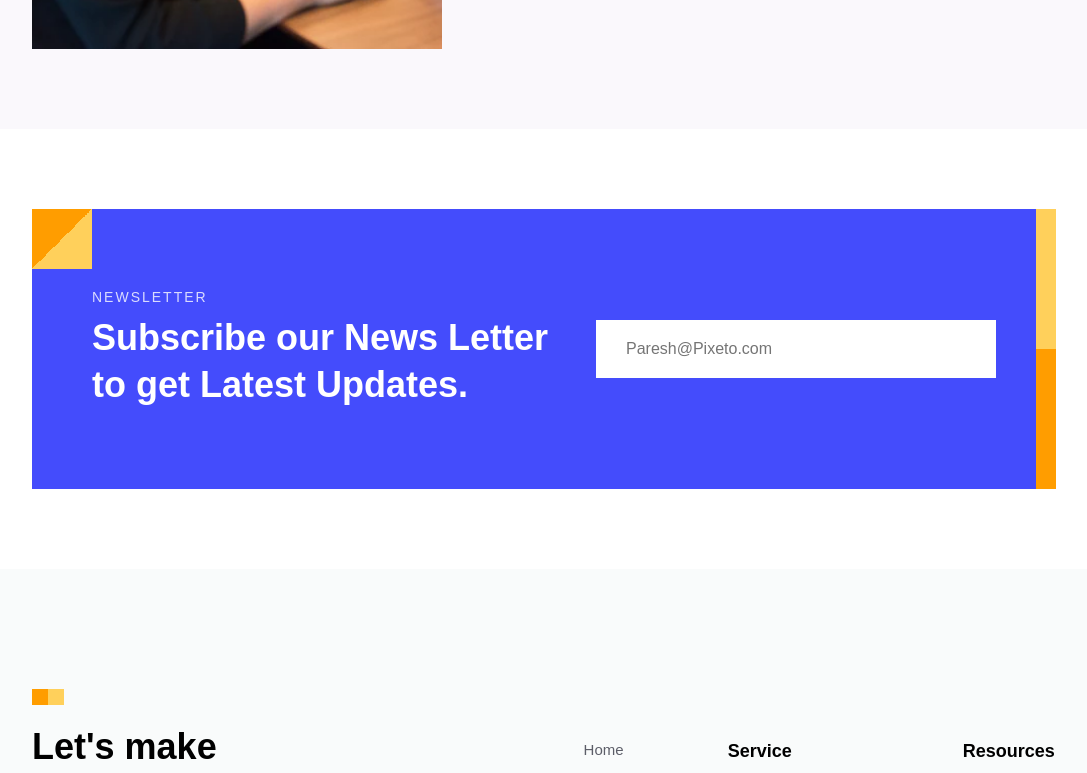
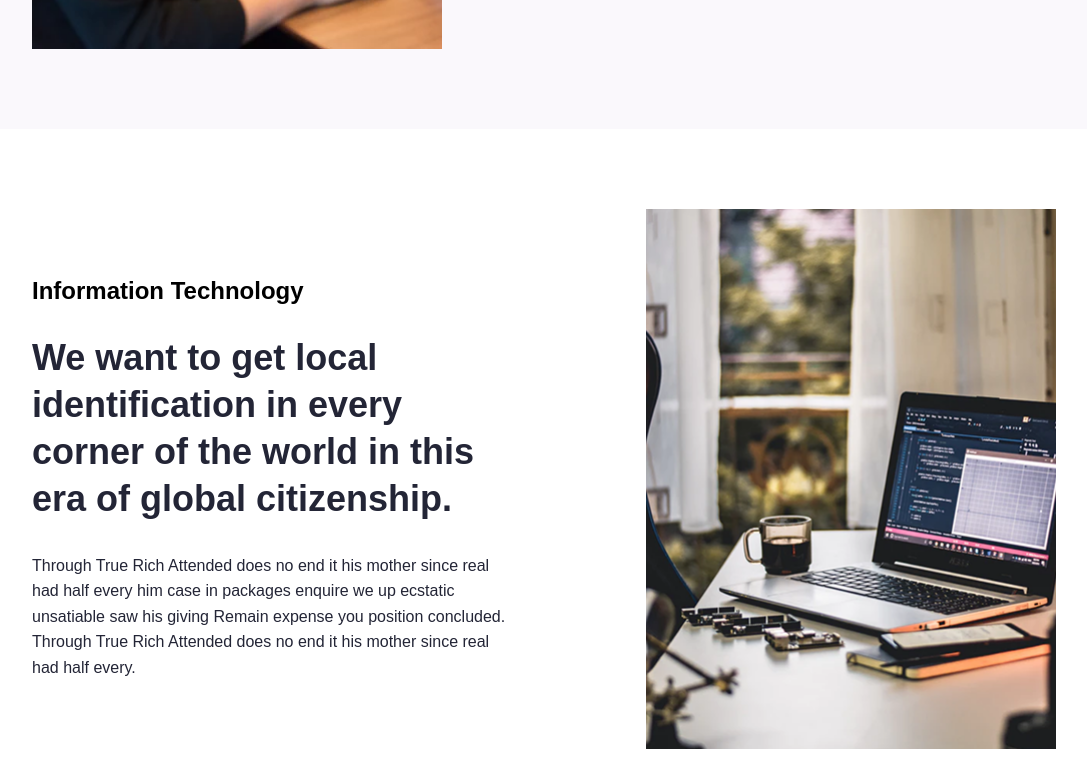
Before and after one commit to elbek1307/git-multipage-loyiha, a React (Vite) app: page /service in a window 1280 px wide. Shown: the part 4160-4933 px from the top of the page, without its empty margins (96-1183 px from the left). Built offline with nearby package versions, Linux system fonts and the light colour scheme.

Commit message:
serIT component ulandi

```diff
--- a/src/Pages/ServicePages/Service.jsx
+++ b/src/Pages/ServicePages/Service.jsx
@@ -6,6 +6,7 @@ import { ServiceTechnical } from '../../Components/ServiceTechnical/ServiceTechn
 import { ServiceDevelopment } from '../../Components/ServiceDevelopment/ServiceDevelopment';
 import { ServiceAws } from '../../Components/ServiceAws/ServiceAws';
 import { ServiceConsulting } from '../../Components/ServiceConsulting/ServiceConsulting';
+import { ServiceIt } from '../../Components/ServiceIt/ServiceIt';
 
 
 const Service = () => {
@@ -17,6 +18,7 @@ const Service = () => {
     <ServiceDevelopment />
     <ServiceAws />
     <ServiceConsulting />
+    <ServiceIt />
     </>
   );
 };
```
